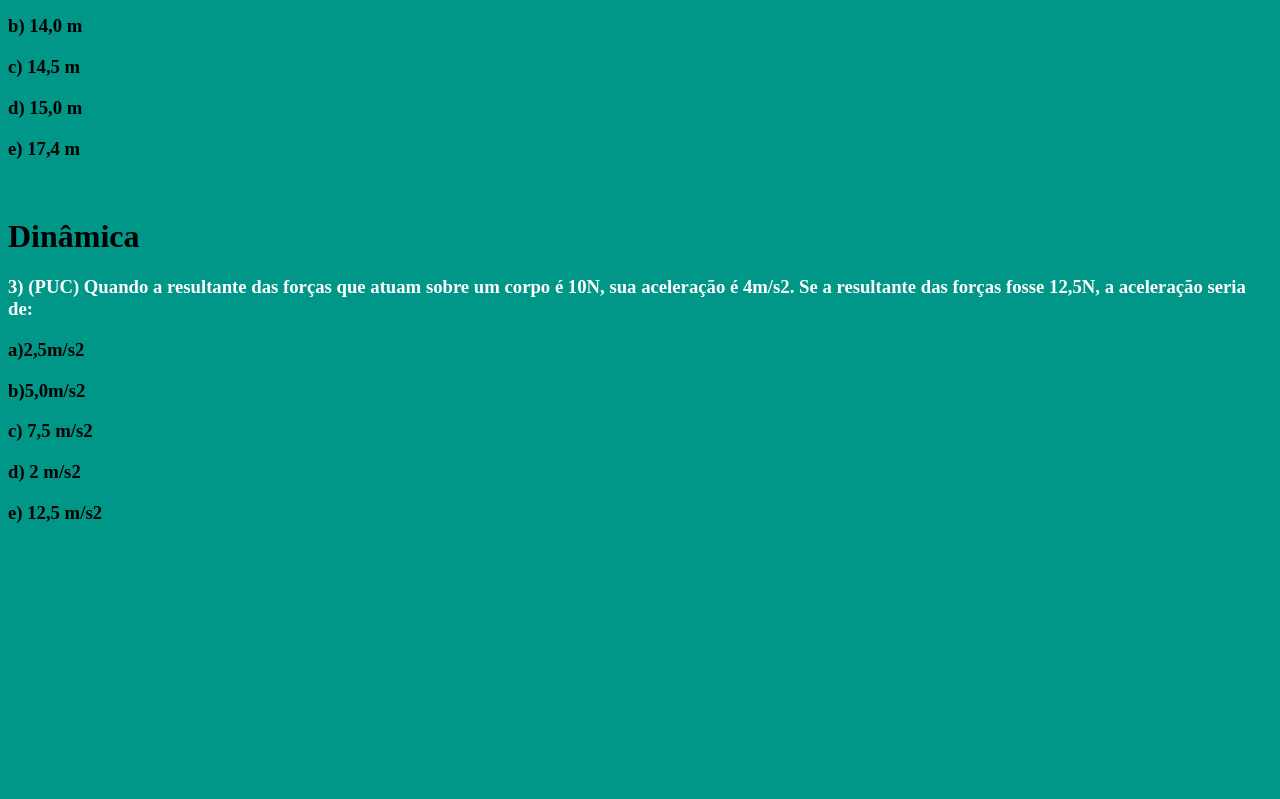
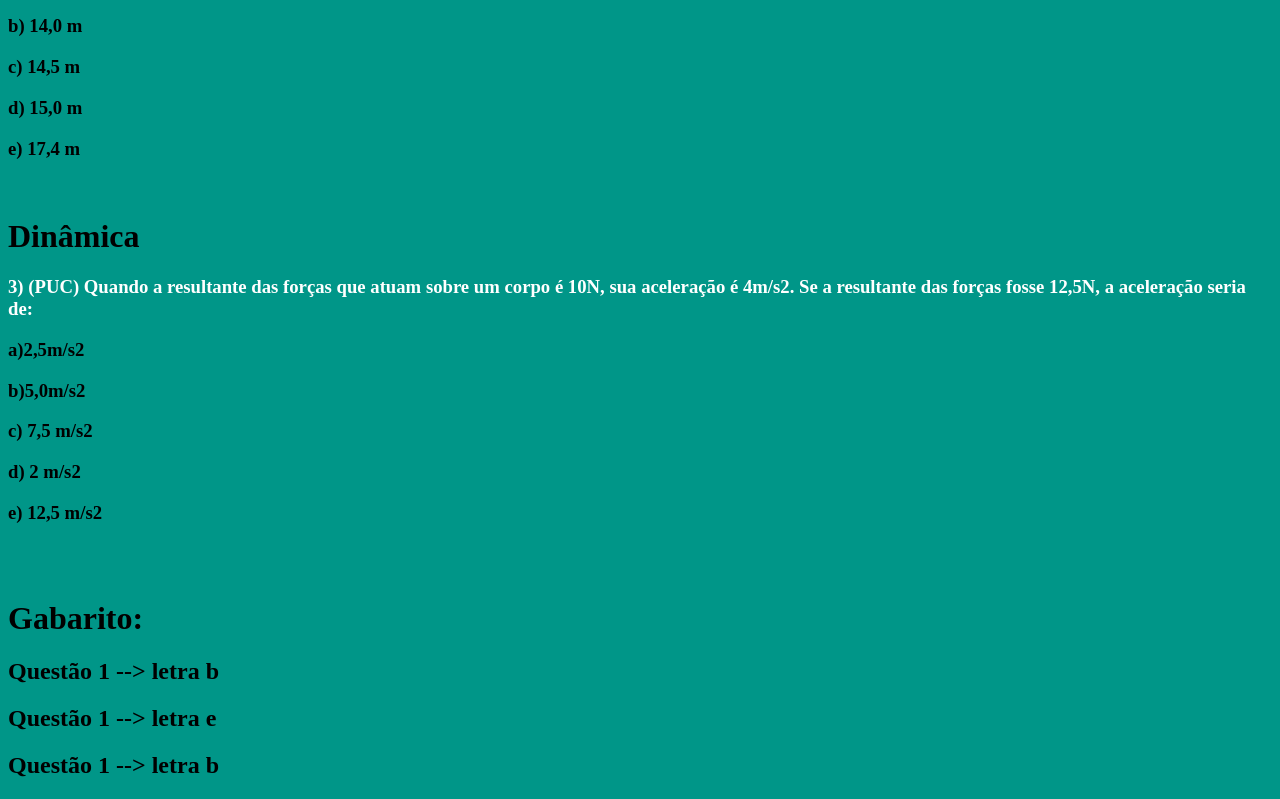
Before and after one commit to BeatrizCoelhoghhgh/Bolosedoces, a plain HTML site: page index.html in a window 1280 px wide. Shown: the part 725-1524 px from the top of the page. Before the commit the page ends 1311 px from the top, so only its background shows below. Drawn offline with Linux system fonts and the light colour scheme.

Commit message:
Update index.html

```diff
--- a/index.html
+++ b/index.html
@@ -36,5 +36,10 @@
     <h3>e) 12,5 m/s2</h3>
     <br><br>
 
+    <h1><b> Gabarito: </b></h1>
+    <h2> Questão 1 --> <b> letra b </b> </h1>
+    <h2> Questão 1 --> <b> letra e </b> </h1>
+    <h2> Questão 1 --> <b> letra b </b> </h1>
+
     </body>
     </html>
```
